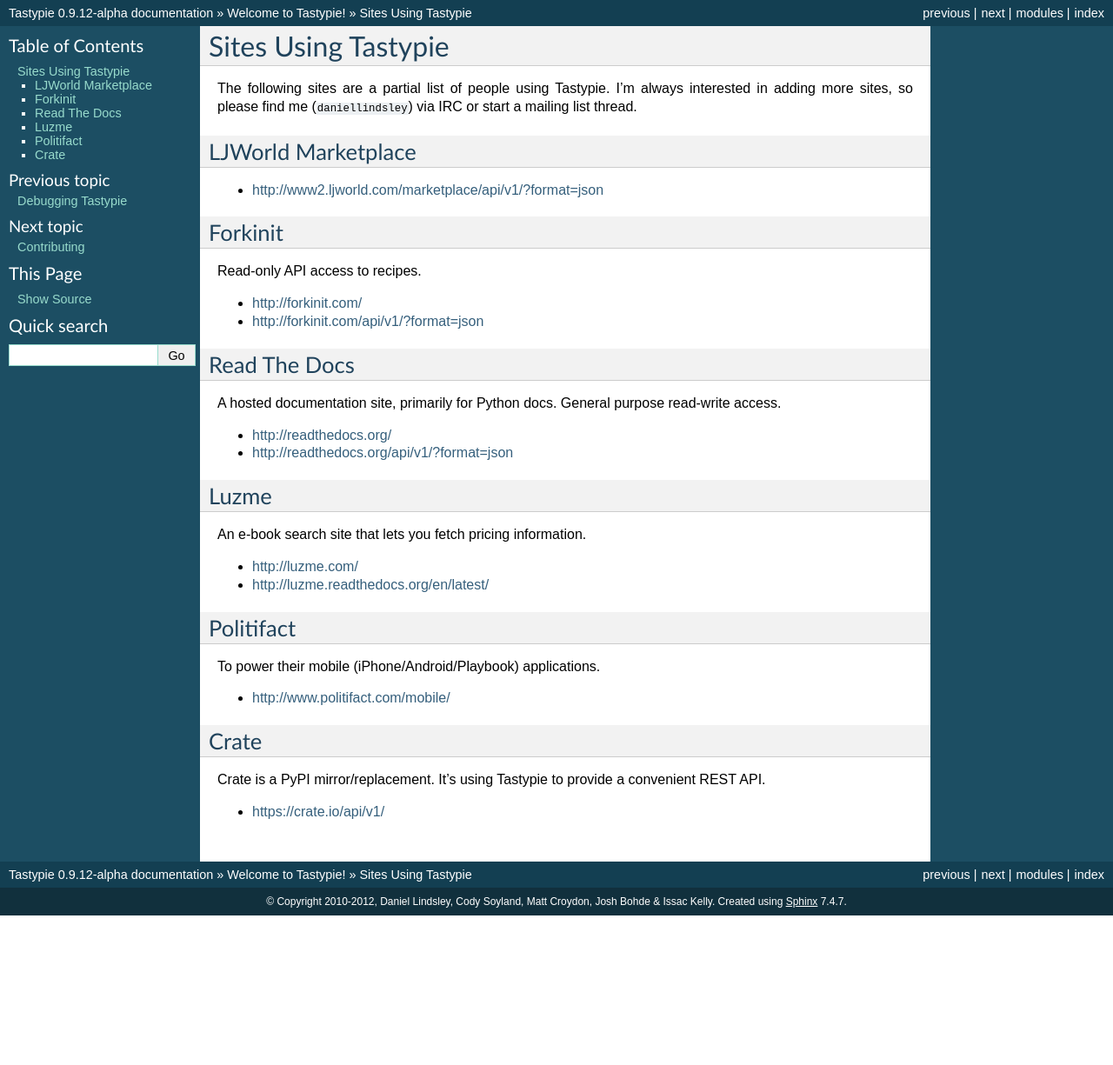
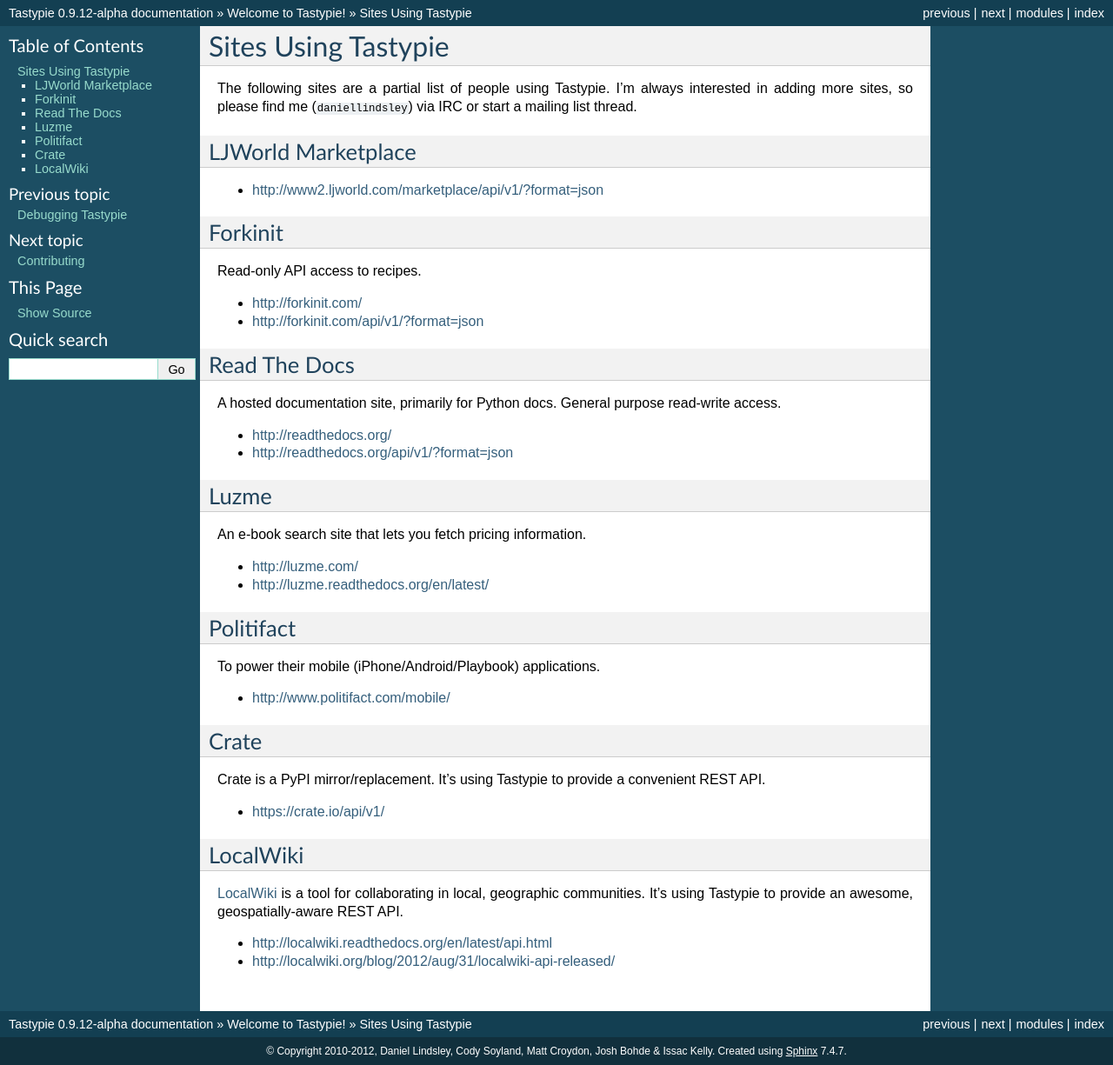
Before and after one commit to django-tastypie/django-tastypie, a Sphinx documentation site: the page built from docs/who_uses.rst, in a window 1280 px wide. Shown: the whole page at 87% size. Built offline with Sphinx 7.4.7, drawn with Linux system fonts in a browser that asks for light colours; before the commit the page ends 1053 px from its top, so only the background shows below that.

Commit message:
+ LocalWiki for who uses.

```diff
--- a/docs/who_uses.rst
+++ b/docs/who_uses.rst
@@ -57,3 +57,14 @@
 REST API.
 
 * https://crate.io/api/v1/
+
+
+LocalWiki
+---------
+
+`LocalWiki <http://localwiki.org>`_ is a tool for collaborating in local, geographic
+communities.  It's using Tastypie to provide an awesome,
+geospatially-aware REST API.
+
+* http://localwiki.readthedocs.org/en/latest/api.html
+* http://localwiki.org/blog/2012/aug/31/localwiki-api-released/
```
